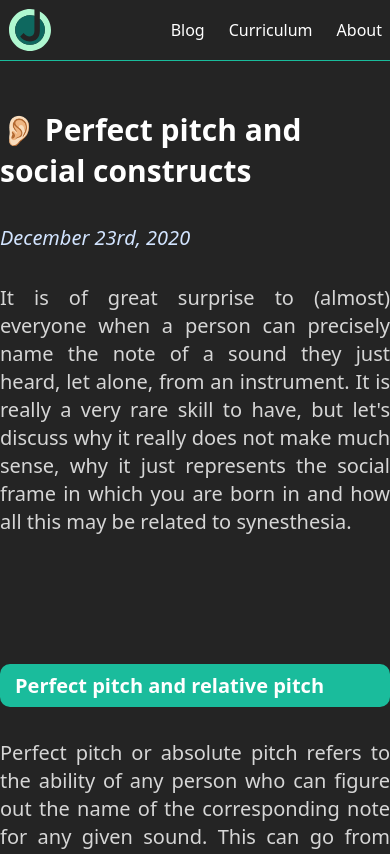
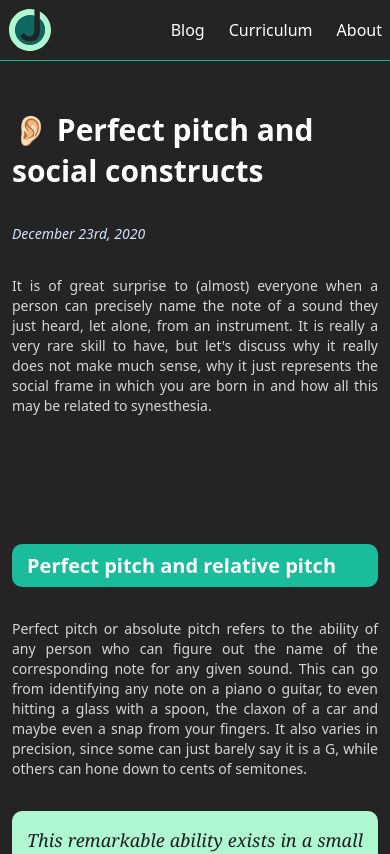
Before and after one commit to jesi-rgb/old.jesirgb.com, a Next.js app: page /blog/perfect-pitch-and-social-constructs in a window 390 px wide. Shown: the top 854 px of the page. Built offline with nearby package versions, Linux system fonts and the light colour scheme; a web font is replaced by a local one.

Commit message:
added margin for mobile

```diff
--- a/pages/markdown-styles.module.css
+++ b/pages/markdown-styles.module.css
@@ -2,10 +2,11 @@
     @apply max-w-sm md:max-w-screen-md lg:max-w-screen-lg xl:max-w-screen-xl mx-auto;
 }
 
+
 .markdown p,
 .markdown ul,
 .markdown ol {
-    @apply my-8 text-xl xl:text-2xl font-blogpost;
+    @apply my-8 mx-3 text-sm xl:text-2xl font-blogpost;
     color: #d6d6d6;
 }
 
@@ -24,7 +25,7 @@
 }
 
 .markdown h1 {
-    @apply text-3xl md:text-7xl text-white font-bold mt-12 mb-4 leading-snug;
+    @apply mx-3 text-3xl md:text-7xl text-white font-bold mt-12 mb-4 leading-snug;
 }
 
 .markdown h2 {
@@ -33,11 +34,11 @@
     border-radius: 10px;
     padding: 8px;
     padding-left: 15px;
-    @apply text-xl lg:text-5xl mt-32 font-bold mb-4 leading-snug;
+    @apply text-xl mx-3 lg:text-5xl mt-32 font-bold mb-4 leading-snug;
 }
 
 .markdown h3 {
-    @apply text-2xl mt-8 mb-4 leading-snug;
+    @apply text-2xl mx-3 mt-8 mb-4 leading-snug;
 }
 
 .markdown em {
```
